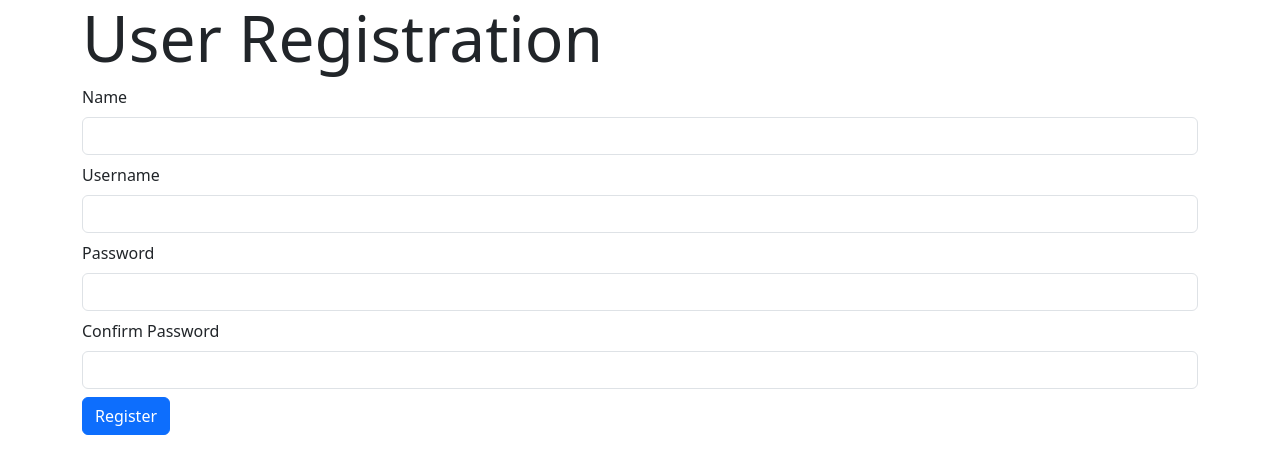
After one commit to dhruvbansalup/grocery-store-web-application, a Flask app: page /register in a window 1280 px wide. The commit adds this page. Shown: the top 474 px of the page. Run offline with Flask 3, Linux system fonts and the light colour scheme.

Commit message:
Updated templates

```diff
--- a/routes.py
+++ b/routes.py
@@ -3,4 +3,12 @@ from app import app
 
 @app.route('/')
 def index():
+    return render_template('index.html')
+
+@app.route('/login')
+def login():
     return render_template('login.html')
+
+@app.route('/register')
+def register():
+    return render_template('register.html')
--- /dev/null
+++ b/templates/layout.html
@@ -0,0 +1,38 @@
+<!DOCTYPE html>
+<html lang="en">
+
+<head>
+    <meta charset="UTF-8">
+    <meta name="viewport" content="width=device-width, initial-scale=1.0">
+    <title>
+        {% block title %}
+        Grocery Shop
+        {% endblock %}
+    </title>
+    {% block style %}
+
+    {% endblock %}
+
+    <!-- Include Bootstrap CSS -->
+    <link href="https://cdn.jsdelivr.net/npm/bootstrap@5.3.3/dist/css/bootstrap.min.css" rel="stylesheet"
+        integrity="sha384-QWTKZyjpPEjISv5WaRU9OFeRpok6YctnYmDr5pNlyT2bRjXh0JMhjY6hW+ALEwIH" crossorigin="anonymous">
+
+</head>
+
+<body>
+    <div class="container">
+        {% block content %}
+
+        {% endblock %}
+    </div>
+
+    {% block script %}
+
+    {% endblock %}
+    <!-- Include Bootstrap JS -->
+    <script src="https://cdn.jsdelivr.net/npm/bootstrap@5.3.3/dist/js/bootstrap.bundle.min.js"
+        integrity="sha384-YvpcrYf0tY3lHB60NNkmXc5s9fDVZLESaAA55NDzOxhy9GkcIdslK1eN7N6jIeHz"
+        crossorigin="anonymous"></script>
+</body>
+
+</html>
--- /dev/null
+++ b/templates/register.html
@@ -0,0 +1,24 @@
+{% extends 'layout.html' %}
+
+{% block content %}
+<h2 class="display-3">User Registration</h2>
+<form class="form" method="POST" action="">
+    <div class="form-group mb-2">
+        <label for="name" class="form-label">Name</label>
+        <input type="text" class="form-control" id="name" name="name" required>
+    </div>
+    <div class="form-group mb-2">
+        <label for="username" class="form-label">Username</label>
+        <input type="text" class="form-control" id="username" name="username" required>
+    </div>
+    <div class="form-group mb-2">
+        <label for="password" class="form-label">Password</label>
+        <input type="password" class="form-control" id="password" name="password" required>
+    </div>
+    <div class="form-group mb-2">
+        <label for="confirm_password" class="form-label">Confirm Password</label>
+        <input type="password" class="form-control" id="confirm_password" name="confirm_password" required>
+    </div>
+    <button type="submit" class="btn btn-primary">Register</button>
+</form>
+{% endblock %}
```
Also changed, not shown: templates/index.html (added, +7 -0 lines), templates/login.html (+8 -16 lines).
